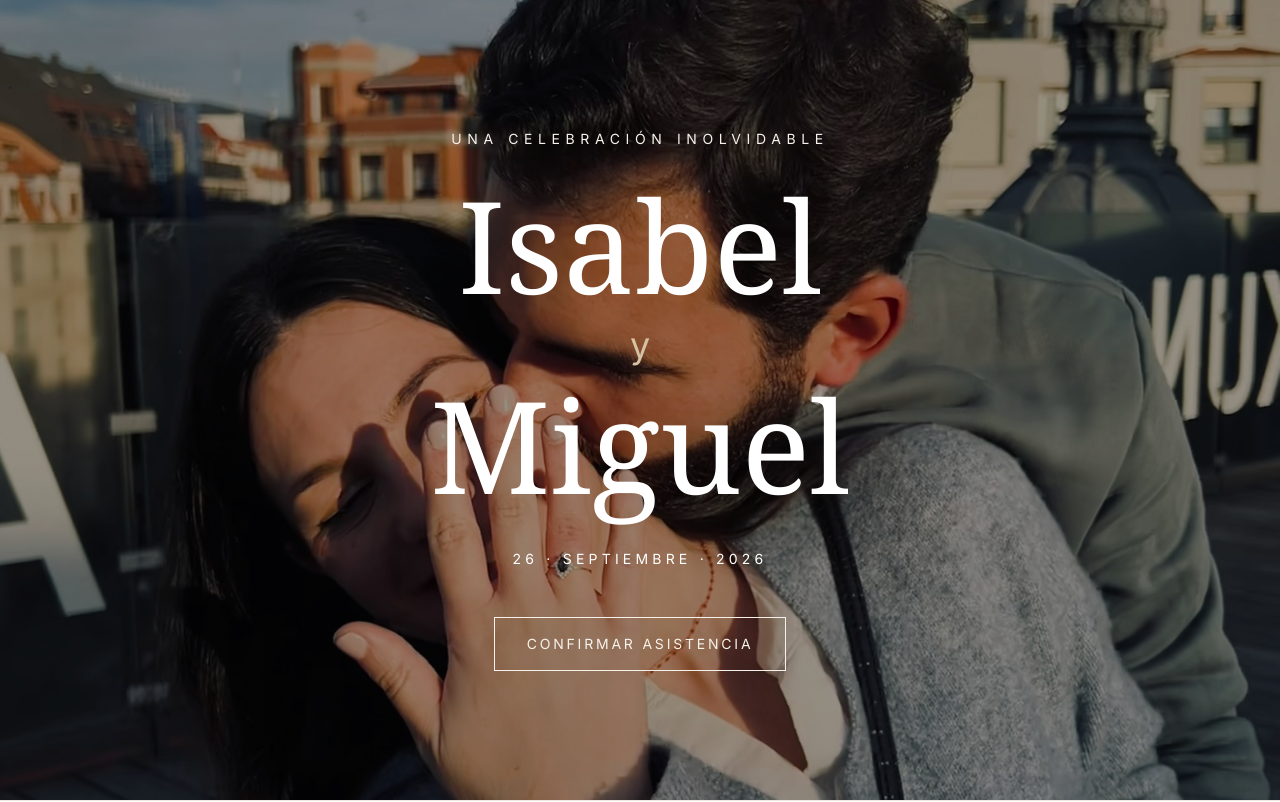
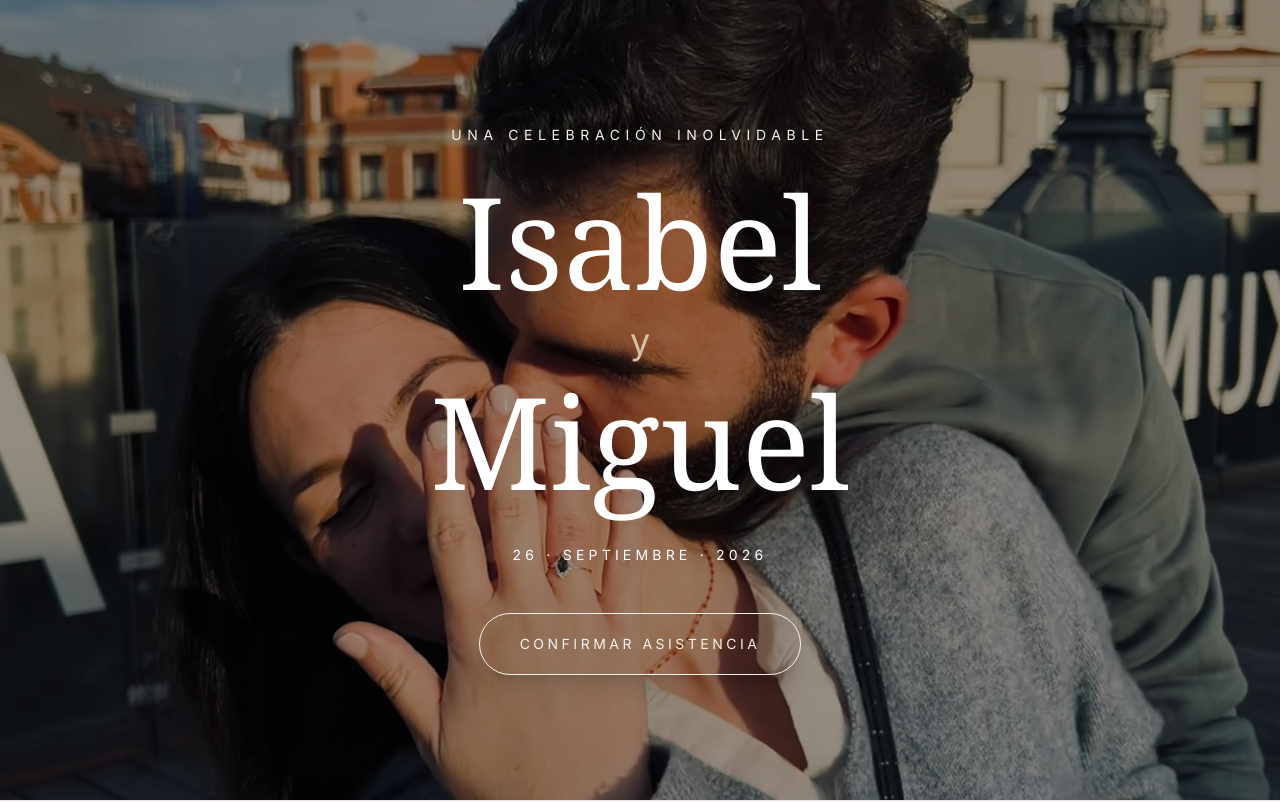
Before and after one commit to migueldevicente7-boop/boda-isabel-miguel, a Next.js app: page / in a window 1280 px wide. Shown: the top 802 px of the page. Built offline with nearby package versions, Linux system fonts and the light colour scheme.

Commit message:
Update page.tsx

```diff
--- a/app/page.tsx
+++ b/app/page.tsx
@@ -87,7 +87,7 @@ export default function Home() {
 
           <a
             href="#rsvp"
-            className="inline-block mt-12 px-8 py-4 border border-[#f6f1eb] text-[#f6f1eb] uppercase tracking-[0.2em] text-sm hover:bg-[#f6f1eb] hover:text-[#243746] transition duration-500"
+            className="inline-block mt-12 px-10 py-5 border border-[#f6f1eb] text-[#f6f1eb] uppercase tracking-[0.25em] text-sm rounded-full hover:bg-[#f6f1eb] hover:text-[#243746] transition duration-500 shadow-xl"
           >
             Confirmar asistencia
           </a>
```
